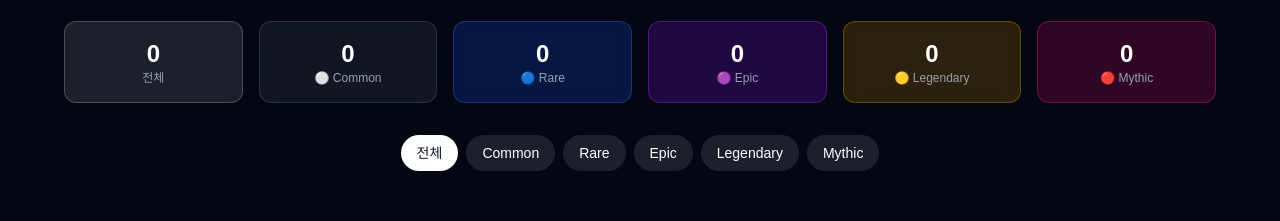
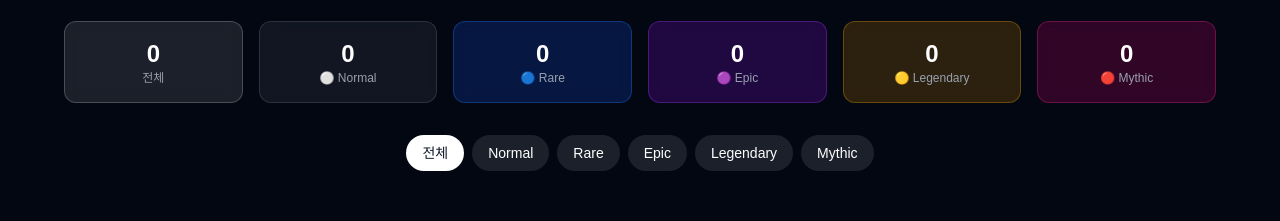
Before and after one commit to eyedicamp/namu-gacha, a Next.js app: page /library in a window 1280 px wide. Shown: the part 179-400 px from the top of the page. Built offline with nearby package versions, Linux system fonts and the light colour scheme.

Commit message:
fix: Common → Normal 타입 통일

```diff
--- a/src/app/library/page.tsx
+++ b/src/app/library/page.tsx
@@ -6,14 +6,14 @@ import { GachaResult } from '@/types/gacha';
 import LibraryCard from '@/components/LibraryCard';
 import Navigation from '@/components/Navigation';
 
-type FilterType = 'all' | 'Common' | 'Rare' | 'Epic' | 'Legendary' | 'Mythic';
+type FilterType = 'all' | 'Normal' | 'Rare' | 'Epic' | 'Legendary' | 'Mythic'; // ✅ Common → Normal
 
 export default function LibraryPage() {
   const [history, setHistory] = useState<GachaResult[]>([]);
   const [filter, setFilter] = useState<FilterType>('all');
   const [stats, setStats] = useState({
     total: 0,
-    Common: 0,
+    Normal: 0,  // ✅ Common → Normal
     Rare: 0,
     Epic: 0,
     Legendary: 0,
@@ -29,7 +29,7 @@ export default function LibraryPage() {
       // 통계 계산
       const newStats = {
         total: items.length,
-        Common: items.filter(i => i.rarity === 'Common').length,
+        Normal: items.filter(i => i.rarity === 'Normal').length,  // ✅ Common → Normal
         Rare: items.filter(i => i.rarity === 'Rare').length,
         Epic: items.filter(i => i.rarity === 'Epic').length,
         Legendary: items.filter(i => i.rarity === 'Legendary').length,
@@ -49,7 +49,7 @@ export default function LibraryPage() {
       setHistory([]);
       setStats({
         total: 0,
-        Common: 0,
+        Normal: 0,  // ✅ Common → Normal
         Rare: 0,
         Epic: 0,
         Legendary: 0,
@@ -85,8 +85,8 @@ export default function LibraryPage() {
             <p className="text-xs text-gray-400">전체</p>
           </div>
           <div className="bg-gray-600/20 backdrop-blur-sm rounded-xl p-4 border border-gray-500/30 text-center">
-            <p className="text-2xl font-bold">{stats.Common}</p>
-            <p className="text-xs text-gray-400">⚪ Common</p>
+            <p className="text-2xl font-bold">{stats.Normal}</p>  {/* ✅ Common → Normal */}
+            <p className="text-xs text-gray-400">⚪ Normal</p>  {/* ✅ Common → Normal */}
           </div>
           <div className="bg-blue-600/20 backdrop-blur-sm rounded-xl p-4 border border-blue-500/30 text-center">
             <p className="text-2xl font-bold">{stats.Rare}</p>
@@ -113,7 +113,7 @@ export default function LibraryPage() {
           animate={{ opacity: 1 }}
           transition={{ delay: 0.2 }}
         >
-          {(['all', 'Common', 'Rare', 'Epic', 'Legendary', 'Mythic'] as FilterType[]).map((type) => (
+          {(['all', 'Normal', 'Rare', 'Epic', 'Legendary', 'Mythic'] as FilterType[]).map((type) => (  // ✅ Common → Normal
             <button
               key={type}
               onClick={() => setFilter(type)}
```
